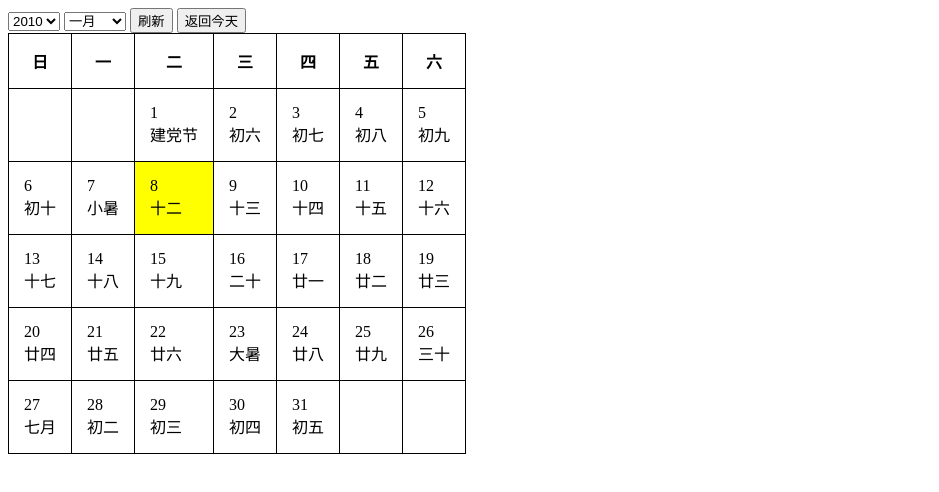
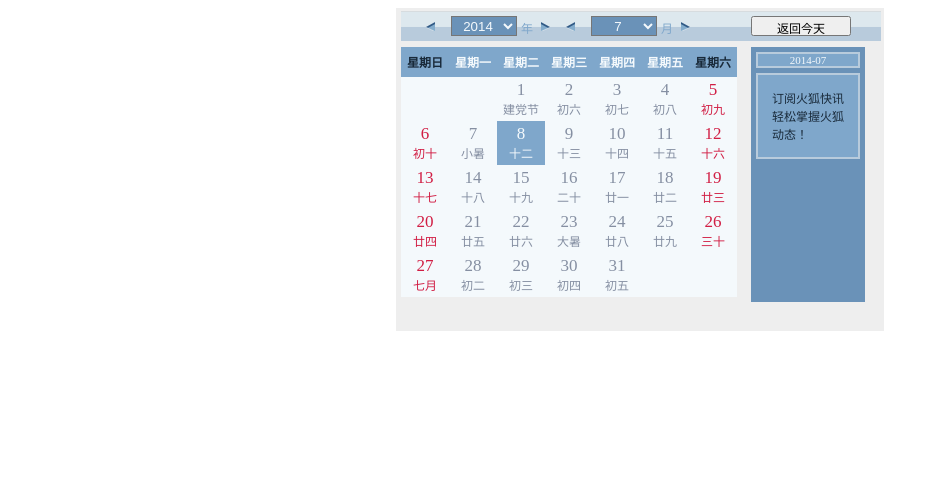
Before and after one commit to Mosigin/calendar-1, a plain HTML site: page calendar.html in a window 1280 px wide. Shown: the whole page, without its empty margins (0-939 px from the left). Drawn offline with Linux system fonts and the light colour scheme.

Commit message:
Add style sheet. Most work is done, some bugs left.

```diff
--- a/calendar.html
+++ b/calendar.html
@@ -5,20 +5,14 @@
     <meta charset ="utf-8">
     <title>Calendar</title>
     <script src = "calendar.js"></script>
-    <style>
-    table,th,td
-    {
-        border:1px solid black;
-        border-collapse:collapse;
-        padding:15px;
-    }
-    </style>
-
+    <link rel="stylesheet" type="text/css" href="embellish.css">
 </head>
 
-<body  onload="getCalendar(1)">
+<body  onload="getCalendar(1),getNowMonth()">
+  <div id="calendarEntity" class="container">
+    <div id="settings">
+      <a id="yearDown" onclick="getCalendar(2)"> </a>
       <select id="yearSelect" onchange="getCalendar(0)">
-
 	  <option value="2010">2010</option>
 	  <option value="2011">2011</option>
 	  <option value="2012">2012</option>
@@ -26,25 +20,41 @@
 	  <option value="2014">2014</option>
 	  <option value="2015">2015</option>
       </select>
+      <span id="nian" class="chinese">年</span>
+      <a id="yearUp" onclick="getCalendar(3)"> </a>
+      <a id="monthDown" onclick="getCalendar(4)"> </a>
       <select id="monthSelect" onchange="getCalendar(0)">
-        <option value="jan">一月</option>
-        <option value="feb">二月</option>
-        <option value="mar">三月</option>
-        <option value="apr">四月</option>
-        <option value="may">五月</option>
-        <option value="jun">六月</option>
-        <option value="jul">七月</option>
-        <option value="aug">八月</option>
-        <option value="sep">九月</option>
-        <option value="oct">十月</option>
-        <option value="nov">十一月</option>
-        <option value="dec">十二月</option>
+	  <option value="jan">1</option>
+	  <option value="feb">2</option>
+	  <option value="mar">3</option>
+	  <option value="apr">4</option>
+	  <option value="may">5</option>
+	  <option value="jun">6</option>
+	  <option value="jul">7</option>
+	  <option value="aug">8</option>
+	  <option value="sep">9</option>
+	  <option value="oct">10</option>
+	  <option value="nov">11</option>
+	  <option value="dec">12</option>
       </select>
-    <button type="button" id ="getCalendar" onclick="getCalendar(0)">刷新</button>
+      <span id="yue" class="chinese">月</span>
+      <a id="monthUp" onclick="getCalendar(5)"> </a>
+      <!--<button type="button" id ="getCalendar" onclick="getCalendar(0)">刷新</button>-->
       <button type="button" id ="showToday" onclick="getCalendar(1)">返回今天</button>
+    </div>
 
+    <div id="monthTable">
     <table id = "fillMonth">
     </table>
+    </div>
+
+    <div id="sideBox">
+      <div id="sideBox-1" class="chinese">
+      </div>
+      <div id="sideBox-2" class="chinese">订阅火狐快讯<br/>轻松掌握火狐动态！
+      </div>
+    </div>
+  </div>
 
 
 
--- a/calendar.js
+++ b/calendar.js
@@ -1,13 +1,37 @@
-function getCalendar(current){
+function getCalendar(type){
   // get selected year and month
   var ms = document.getElementById("monthSelect");
   var month = ms.selectedIndex;
   var ys = document.getElementById("yearSelect");
   var year = ys.selectedIndex+2010;
   var today = new Date();
-  if (current){
+  switch(type){
+  case 1:
     month = today.getMonth();
     year = today.getFullYear();
+    ys.selectedIndex = year-2010;
+    ms.selectedIndex = month;
+    break;
+  case 2:
+    if(ys.selectedIndex==0)break;
+    year = year-1;
+    ys.selectedIndex = year-2010;
+    break;
+  case 3:
+    if(ys.selectedIndex==5)break; //needs to count total number of years...
+    year = year+1;
+    ys.selectedIndex = year-2010;
+    break;
+  case 4:
+    if(ms.selectedIndex==0)break;
+    month = month-1;
+    ms.selectedIndex = month;
+    break;
+  case 5:
+    if(ms.selectedIndex==11)break;
+    month = month+1;
+    ms.selectedIndex = month;
+    break;
   }
   var thisMonth = (month==today.getMonth())&&(year==today.getFullYear());
 
@@ -21,24 +45,46 @@ function getCalendar(current){
   var indColumn=0;
   var i=0; var d=1;
   var html = "";
-  html += "<tr><th>日</th><th>一</th><th>二</th><th>三</th><th>四</th><th>五</th><th>六</th></tr>";
+  html += "<tr><th class='weekend dayId chinese'>星期日</th><th class='weekday dayId chinese'>星期一</th><th class='weekday dayId chinese'>星期二</th><th class='weekday dayId chinese'>星期三</th><th class='weekday dayId chinese'>星期四</th><th class='weekday dayId chinese'>星期五</th><th class='weekend dayId chinese'>星期六</th></tr>";
   html += "<tr>";
   for (;i<firstDay;i++){
     html+="<td></td>";
     indColumn++;
   }
-  for(;d<=numDays;d++){
+  /*for(;d<=numDays;d++){
     if(thisMonth&&(d == today.getDate())){
-      html+='<td style = "background-color:yellow">';
+      html+='<td style = "background-color:#7fa7cb"><div>';
       html+=d;
     }
     else{
-      html+="<td>";
+      html+="<td><div>";
       html+=d;
     }
-    html+="<br/>";
+    html+="</div><div class='chinese'>";
     html+=lunarInfo(year,month+1,d);
-    html+="</td>";
+    html+="</div></td>";
+    indColumn++;
+    if(indColumn==7){
+      indColumn=0;
+      html+="</tr><tr>";
+    }
+  }*/
+  for(;d<=numDays;d++){
+    html+='<td class="';
+    if(thisMonth&&(d == today.getDate())){
+      html+='today ';
+    }
+    else if(indColumn==0||indColumn==6){
+      html+='weekend ';
+    }
+    else{
+      html+='weekday ';
+    }
+    html+='"><div class="number">';
+    html+=d;
+    html+='</div><div class="chinese">';
+    html+=lunarInfo(year,month+1,d);
+    html+="</div></td>";
     indColumn++;
     if(indColumn==7){
       indColumn=0;
@@ -106,7 +152,7 @@ var LunarDate = {
     var tmp = "";
     if(this.Day==1){
       if (this.Month < 1) {
-        tmp += "(闰)";
+        tmp += "闰";
         tmp += this.MonString.charAt(-this.Month - 1);
       }
       else {
@@ -144,6 +190,19 @@ var LunarDate = {
   }
 };
 
+function getNowMonth()
+{
+  var htmlSideBox = "";
+  var today = new Date();
+  htmlSideBox += today.getFullYear();
+  htmlSideBox += "-";
+  if(today.getMonth()<10){
+    htmlSideBox +="0";
+  }
+  htmlSideBox+=today.getMonth()+1;
+  document.getElementById("sideBox-1").innerHTML = htmlSideBox;
+}
+
 function lunarInfo(sYear,sMonth,sDay) //sMonth = 1,2,3,...
 {
   // lunar festivals
--- /dev/null
+++ b/embellish.css
@@ -0,0 +1,195 @@
+table,th,td
+{
+  border:0px solid black;
+  border-collapse:collapse;
+  text-align: center;
+}
+
+#yearSelect{
+  position: absolute;
+  height: 20px;
+  width: 66px;
+  color: #f4f9fc;
+  background-color: #6a92b8;
+  margin-left: 50px;
+  margin-top: 5px;
+  text-align: center;
+}
+
+#monthSelect{
+  position: absolute;
+  height: 20px;
+  width: 66px;
+  color: #f4f9fc;
+  background-color: #6a92b8;
+  margin-left: 190px;
+  margin-top: 5px;
+  text-align: center;
+}
+
+
+div#calendarEntity{
+  position: relative;
+  width: 488px;
+  height: 323px;
+  background-color: #eeeeee;
+  margin: 0 auto;
+  /*text-align: center;*/
+}
+
+#settings{
+/*
+  width: 600px;
+  margin: 0 auto;
+  position: absolute;
+  text-align: center;
+  display: inline;*/
+  position: absolute;
+  margin-left:5px;
+  margin-top:3px;
+  height: 30px;
+  width: 480px;
+  background-image: url("setting.png");
+  background-repeat: repeat-x;
+}
+#nian{
+  position: absolute;
+  margin-left:120px;
+  margin-top: 8px;
+  color:#7fa7cb;
+}
+#yue{
+  position: absolute;
+  margin-left:260px;
+  margin-top: 8px;
+  color:#7fa7cb;
+}
+#yearDown{
+  position: absolute;
+  background-image: url(arrow2.png);
+  background-repeat: no-repeat;
+  margin-left:25px;
+  margin-top: 11px;
+  width: 10px;
+  height: 15px;
+}
+#yearUp{
+  position: absolute;
+  background-image: url(arrow1.png);
+  background-repeat: no-repeat;
+  margin-left:140px;
+  margin-top: 11px;
+  width: 10px;
+  height: 15px;
+}
+#monthDown{
+  position: absolute;
+  background-image: url(arrow2.png);
+  background-repeat: no-repeat;
+  margin-left:165px;
+  margin-top: 11px;
+  width: 10px;
+  height: 15px;
+}
+#monthUp{
+  position: absolute;
+  background-image: url(arrow1.png);
+  background-repeat: no-repeat;
+  margin-left:280px;
+  margin-top: 11px;
+  width: 10px;
+  height: 15px;
+}
+
+
+#showToday{
+  position: absolute;
+  margin-left:350px;
+  margin-top:5px;
+  width: 100px;
+  height: 20px;
+  font-size:12px;
+}
+
+
+
+
+#monthTable{
+  /*display: inline;*/
+  position: absolute;
+  margin-left: 5px;
+  margin-top: 39px;
+  width: 460px;
+  height:255px;
+}
+div#sideBox{
+  position: absolute;
+  /*display: inline-block;*/
+  margin-left: 355px;
+  margin-top: 39px;
+  width:114px;
+  height:255px;
+  background-color: #6a92b8;
+}
+
+
+th.weekend{
+  color: #192a3a;
+}
+th.weekday{
+  color: #f4f9fc;
+}
+th.dayId{
+ background-color: #7fa7cb;
+}
+th{
+  width:48px;
+  height:30px;
+}
+.chinese{
+  font-size: 12px;
+}
+.number{
+  font-size: 17px;
+}
+td.weekend{
+  color:#d11e44;
+}
+td.weekday{
+  color:#858fa2;
+}
+td.today{
+  background-color:#7fa7cb;
+  color: #f4f9fc;
+}
+td{
+  margin:10px;
+  height: 44px;
+  background-color:#f4f9fc;
+}
+
+#sideBox-1{
+  border:2px solid #b8cbdc;
+  margin: 5px;
+  font-size: 11px;
+  color: #f4f9fc;
+  background-color: #7fa7cb;
+  text-align: center;
+
+
+}
+
+#sideBox-2{
+  border:2px solid #b8cbdc;
+  margin: 5px;
+  padding: 14px;
+  color: #192a3a;
+  background-color: #7fa7cb;
+
+}
+
+* {
+  -webkit-box-sizing: border-box;
+     -moz-box-sizing: border-box;
+          box-sizing: border-box;
+}
```
Also changed, not shown: arrow1.png (added), arrow2.png (added), setting.png (added). Lines whose indentation alone changed are shown as unchanged.
